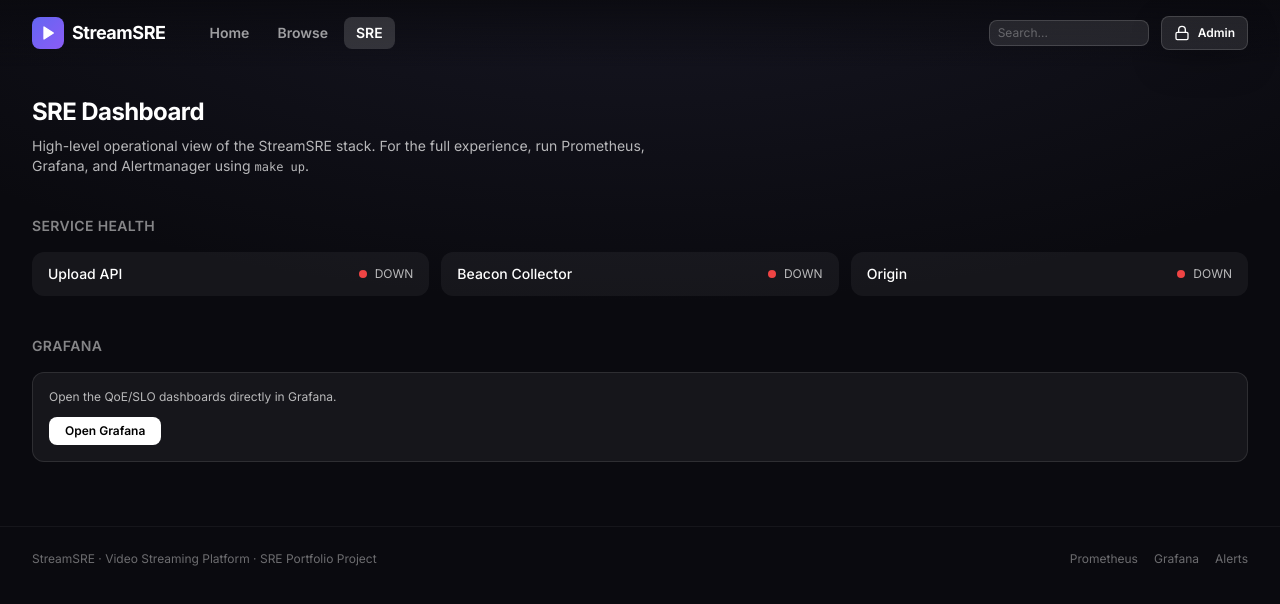
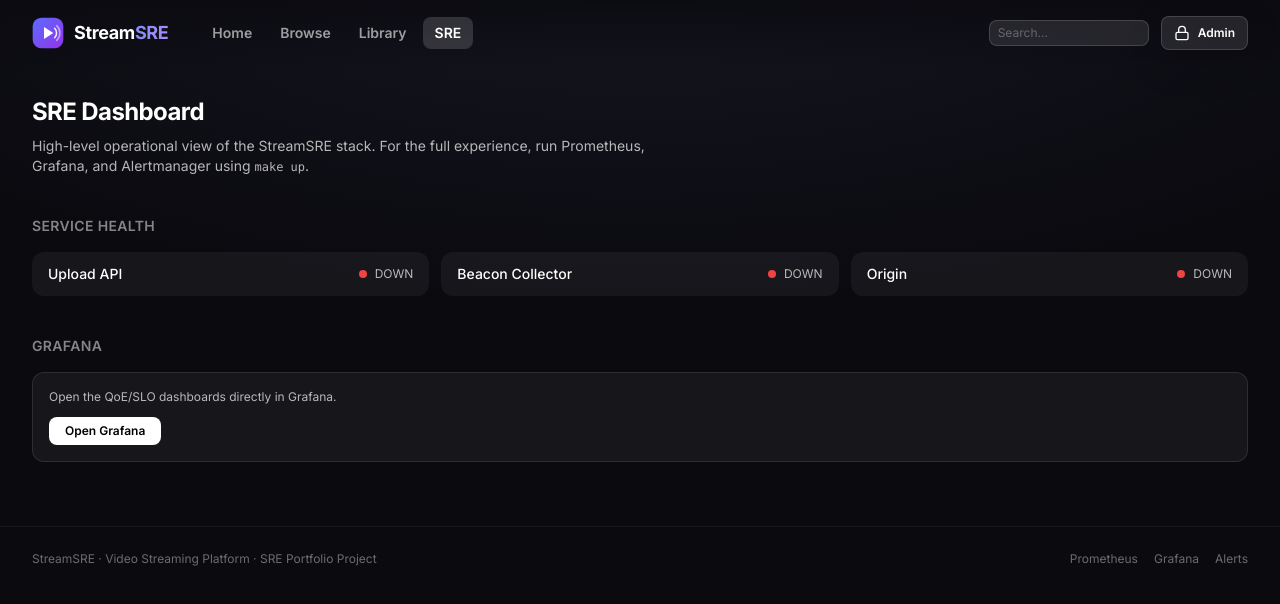
Before and after one commit to ritikZ18/video-streaming-sre, a Next.js app in the folder frontend/: page /sre in a window 1280 px wide. Shown: the top 604 px of the page. Built offline with nearby package versions, Linux system fonts and the light colour scheme; no server answers.

Commit message:
feat(ui): Apple-TV restyle, transparent navbar, brand logo/favicon
- glass movie cards, arrow-key nav, hero backdrop, genre organization
- transparent navbar (no scroll-darkening) + Library nav; B play+waves logo + icon.svg
- home/browse render the merged TMDB + upload catalog, deduped by title

```diff
--- a/frontend/app/page.tsx
+++ b/frontend/app/page.tsx
@@ -4,33 +4,34 @@ import { useState, useMemo, useEffect } from "react";
 import { Movie } from "../lib/types";
 import { initialMovies } from "../data/movies";
 import { listMovies } from "../lib/api";
+import { fetchTmdbCatalog } from "../lib/tmdb";
+import { dedupeByTitle } from "../lib/catalog";
 import { Navbar } from "../components/layout/Navbar";
 import { Footer } from "../components/layout/Footer";
 import { HeroCarousel } from "../components/movie/HeroCarousel";
 import { ScrollRow } from "../components/movie/ScrollRow";
 import { MovieDetail } from "../components/movie/MovieDetail";
 
-const GENRES = ["Trending", "Action", "Sci-Fi", "Drama", "Comedy", "Documentary"] as const;
+const GENRES = ["Action", "Sci-Fi", "Drama", "Comedy", "Documentary"] as const;
 
 export default function HomePage() {
-  const [movies, setMovies] = useState<Movie[]>(initialMovies);
+  const [uploads, setUploads] = useState<Movie[]>([]);
+  const [catalog, setCatalog] = useState<Movie[]>(initialMovies);
   const [selectedMovie, setSelectedMovie] = useState<Movie | null>(null);
 
+  // Playable uploads — poll so processing → ready flips live.
   useEffect(() => {
     let active = true;
     const load = () => {
       listMovies()
         .then((real) => {
-          if (!active) return;
-          const realIds = new Set(real.map((m) => m.id));
-          setMovies([...real, ...initialMovies.filter((s) => !realIds.has(s.id))]);
+          if (active) setUploads(real);
         })
         .catch(() => {
-          /* Catalog API unreachable — keep the seed catalog. */
+          /* catalog API unreachable — keep what we have */
         });
     };
     load();
-    // Poll so processing → ready flips in the UI without a manual reload.
     const timer = setInterval(load, 5000);
     return () => {
       active = false;
@@ -38,40 +39,61 @@ export default function HomePage() {
     };
   }, []);
 
+  // TMDB catalog (display-only) — fetched once; falls back to the seed list.
+  useEffect(() => {
+    let active = true;
+    fetchTmdbCatalog(500)
+      .then((list) => {
+        if (active && list.length) setCatalog(list);
+      })
+      .catch(() => {});
+    return () => {
+      active = false;
+    };
+  }, []);
+
   const playMovie = (movie: Movie) => {
     if (!movie.manifestUrl) return;
-    const q = new URLSearchParams({ url: movie.manifestUrl, title: movie.title, id: movie.id });
-    if (movie.thumbnailUrl) q.set("poster", movie.thumbnailUrl);
-    window.location.href = `/player?${q.toString()}`;
+    // Only the id — the player fetches url/title/poster via getMovie(id), so the
+    // manifest/poster URLs aren't exposed in the address bar.
+    window.location.href = `/player?id=${encodeURIComponent(movie.id)}`;
   };
 
+  const dedupedUploads = useMemo(() => dedupeByTitle(uploads), [uploads]);
+
+  // Uploads (playable) win over catalog entries by id; then collapse duplicate
+  // titles so the same video can't appear across multiple genre rows.
+  const movies = useMemo(() => {
+    const ids = new Set(uploads.map((m) => m.id));
+    return dedupeByTitle([...uploads, ...catalog.filter((m) => !ids.has(m.id))]);
+  }, [uploads, catalog]);
+
   const grouped = useMemo(() => {
-    const result: Record<string, Movie[]> = {};
-    GENRES.forEach((g) => {
-      if (g === "Trending") {
-        result[g] = movies.filter(
-          (m) => m.tag === "Trending" || m.tag === "New Release",
-        );
-      } else {
-        result[g] = movies.filter((m) => m.genre === g);
-      }
-    });
-    return result;
+    const r: Record<string, Movie[]> = {};
+    for (const g of GENRES) r[g] = movies.filter((m) => m.genre === g);
+    return r;
+  }, [movies]);
+
+  const featured = useMemo(() => {
+    const withArt = movies.filter((m) => m.backdropUrl);
+    return (withArt.length ? withArt : movies).slice(0, 6);
   }, [movies]);
 
   return (
     <div className="min-h-screen text-white">
       <Navbar />
       <main className="relative z-0">
-        <HeroCarousel movies={movies.filter((m) => m.tag === "Trending" || m.tag === "New Release")} onMoreInfo={setSelectedMovie} onPlay={playMovie} />
-        <section className="px-8 pb-16">
-          <ScrollRow
-            title="Trending Now"
-            movies={grouped["Trending"] ?? []}
-            cardSize="large"
-            onMovieClick={setSelectedMovie}
-          />
-          {GENRES.filter((g) => g !== "Trending").map((g) => (
+        <HeroCarousel movies={featured} onMoreInfo={setSelectedMovie} onPlay={playMovie} />
+        <section className="px-8 pb-16 pt-2">
+          {dedupedUploads.length > 0 && (
+            <ScrollRow
+              title="Your Library"
+              movies={dedupedUploads}
+              cardSize="large"
+              onMovieClick={setSelectedMovie}
+            />
+          )}
+          {GENRES.map((g) => (
             <ScrollRow
               key={g}
               title={g}
--- /dev/null
+++ b/frontend/components/layout/Logo.tsx
@@ -0,0 +1,57 @@
+// StreamSRE mark — concept B: play glyph + broadcast waves.
+// variant="mono" renders the white outline version for tight/monochrome spots.
+
+type LogoProps = {
+  size?: number;
+  variant?: "brand" | "mono";
+  className?: string;
+};
+
+export function Logo({ size = 32, variant = "brand", className }: LogoProps) {
+  const mono = variant === "mono";
+  return (
+    <svg
+      width={size}
+      height={size}
+      viewBox="0 0 96 96"
+      aria-hidden="true"
+      className={className}
+    >
+      {!mono && (
+        <defs>
+          <linearGradient id="ssre-brand" x1="0" y1="0" x2="1" y2="1">
+            <stop offset="0" stopColor="#5b6cff" />
+            <stop offset="1" stopColor="#9333ea" />
+          </linearGradient>
+        </defs>
+      )}
+      <rect
+        x="2"
+        y="2"
+        width="92"
+        height="92"
+        rx="26"
+        fill={mono ? "none" : "url(#ssre-brand)"}
+        stroke={mono ? "#fff" : "none"}
+        strokeWidth={mono ? 4 : 0}
+      />
+      <path d="M36 30 L36 66 L64 48 Z" fill="#fff" />
+      <path
+        d="M68 34 a20 20 0 010 28"
+        fill="none"
+        stroke="#fff"
+        strokeWidth="4.5"
+        strokeLinecap="round"
+        opacity="0.9"
+      />
+      <path
+        d="M74 26 a30 30 0 010 44"
+        fill="none"
+        stroke="#fff"
+        strokeWidth="4.5"
+        strokeLinecap="round"
+        opacity="0.55"
+      />
+    </svg>
+  );
+}
--- a/frontend/components/layout/Navbar.tsx
+++ b/frontend/components/layout/Navbar.tsx
@@ -1,12 +1,14 @@
 "use client";
 
 import { usePathname, useRouter } from "next/navigation";
-import { Lock, Play } from "lucide-react";
+import { Lock } from "lucide-react";
 import { SearchBar } from "../common/SearchBar";
+import { Logo } from "./Logo";
 
 const NAV_ITEMS = [
   { label: "Home", href: "/" },
   { label: "Browse", href: "/browse" },
+  { label: "Library", href: "/library" },
   { label: "SRE", href: "/sre" },
 ] as const;
 
@@ -21,13 +23,16 @@ export function Navbar() {
       <div className="flex items-center gap-8">
         <button
           type="button"
-          className="flex items-center gap-2 text-lg font-extrabold tracking-tight"
+          className="flex items-center gap-2.5 text-lg font-bold tracking-heading"
           onClick={() => router.push("/")}
         >
-          <span className="flex h-8 w-8 items-center justify-center rounded-lg bg-gradient-to-br from-indigo-500 to-violet-500">
-            <Play className="h-4 w-4 fill-white text-white" />
+          <Logo size={32} />
+          <span>
+            Stream
+            <span className="bg-gradient-to-r from-indigo-400 to-violet-400 bg-clip-text text-transparent">
+              SRE
+            </span>
           </span>
-          <span>StreamSRE</span>
         </button>
         <div className="flex gap-1">
           {NAV_ITEMS.map((item) => {
--- a/frontend/components/movie/HeroCarousel.tsx
+++ b/frontend/components/movie/HeroCarousel.tsx
@@ -46,7 +46,7 @@ export function HeroCarousel({ movies, onMoreInfo, onPlay }: HeroCarouselProps)
         >
           <HeroBackdrop
             src={current.manifestUrl}
-            image={current.thumbnailUrl}
+            image={current.backdropUrl ?? current.thumbnailUrl}
             gradient={current.gradient}
           />
           {/* readability scrims — blended to the page base (#0a0a0f) */}
--- a/frontend/components/movie/MovieCard.tsx
+++ b/frontend/components/movie/MovieCard.tsx
@@ -20,15 +20,6 @@ export function MovieCard({ movie, onClick, size = "normal" }: MovieCardProps) {
   const posterRef = useRef<HTMLDivElement | null>(null);
   const reduce = useReducedMotion();
   const isLarge = size === "large";
-
-  // Portrait 2:3 posters (Apple-TV). Landscape thumbnails are cropped to fit.
-  const bg = movie.thumbnailUrl
-    ? {
-        backgroundImage: `url("${movie.thumbnailUrl}")`,
-        backgroundSize: "cover",
-        backgroundPosition: "center",
-      }
-    : { backgroundImage: movie.gradient };
 
   // Pointer-tracked specular highlight — set CSS vars directly (no re-render).
   const onPointerMove = (e: React.PointerEvent<HTMLDivElement>) => {
@@ -84,9 +75,23 @@ export function MovieCard({ movie, onClick, size = "normal" }: MovieCardProps) {
         onPointerMove={onPointerMove}
         variants={posterV}
         transition={springy}
-        style={bg}
-        className="relative aspect-[2/3] w-full overflow-hidden rounded-poster bg-surface-1 ring-1 ring-white/[0.06]"
+        style={{ backgroundImage: movie.gradient }}
+        className="relative aspect-[2/3] w-full overflow-hidden rounded-poster bg-surface-1 bg-cover bg-center ring-1 ring-white/[0.06]"
       >
+        {/* Real poster over the gradient fallback; lazy so 500 cards don't all fetch. */}
+        {movie.thumbnailUrl && (
+          // eslint-disable-next-line @next/next/no-img-element
+          <img
+            src={movie.thumbnailUrl}
+            alt=""
+            loading="lazy"
+            className="absolute inset-0 h-full w-full object-cover"
+            onError={(e) => {
+              (e.currentTarget as HTMLImageElement).style.visibility = "hidden";
+            }}
+          />
+        )}
+
         {/* Subtle diagonal glass sheen (fades in on focus). */}
         <motion.div
           variants={layerV}
--- a/frontend/components/movie/MovieDetail.tsx
+++ b/frontend/components/movie/MovieDetail.tsx
@@ -32,8 +32,8 @@ export function MovieDetail({ movie, onClose, onPlay }: MovieDetailProps) {
           <div
             className="relative h-64 bg-cover bg-center"
             style={
-              movie.thumbnailUrl
-                ? { backgroundImage: `url("${movie.thumbnailUrl}")` }
+              movie.backdropUrl || movie.thumbnailUrl
+                ? { backgroundImage: `url("${movie.backdropUrl ?? movie.thumbnailUrl}")` }
                 : { backgroundImage: movie.gradient }
             }
           >
@@ -81,7 +81,13 @@ export function MovieDetail({ movie, onClose, onPlay }: MovieDetailProps) {
                 title={movie.manifestUrl ? "Play" : "Still processing"}
                 className="flex flex-1 items-center justify-center gap-2 rounded-xl bg-white px-4 py-2.5 text-sm font-bold text-black transition-opacity hover:opacity-90 disabled:cursor-not-allowed disabled:opacity-40"
               >
-                <span>{movie.status === "processing" ? "Processing…" : "Play"}</span>
+                <span>
+                  {movie.displayOnly
+                    ? "Catalog only"
+                    : movie.status === "processing"
+                      ? "Processing…"
+                      : "Play"}
+                </span>
               </button>
               <button
                 type="button"
```
Also changed, not shown: frontend/app/browse/page.tsx (+37 -25 lines), frontend/app/icon.svg (added).
